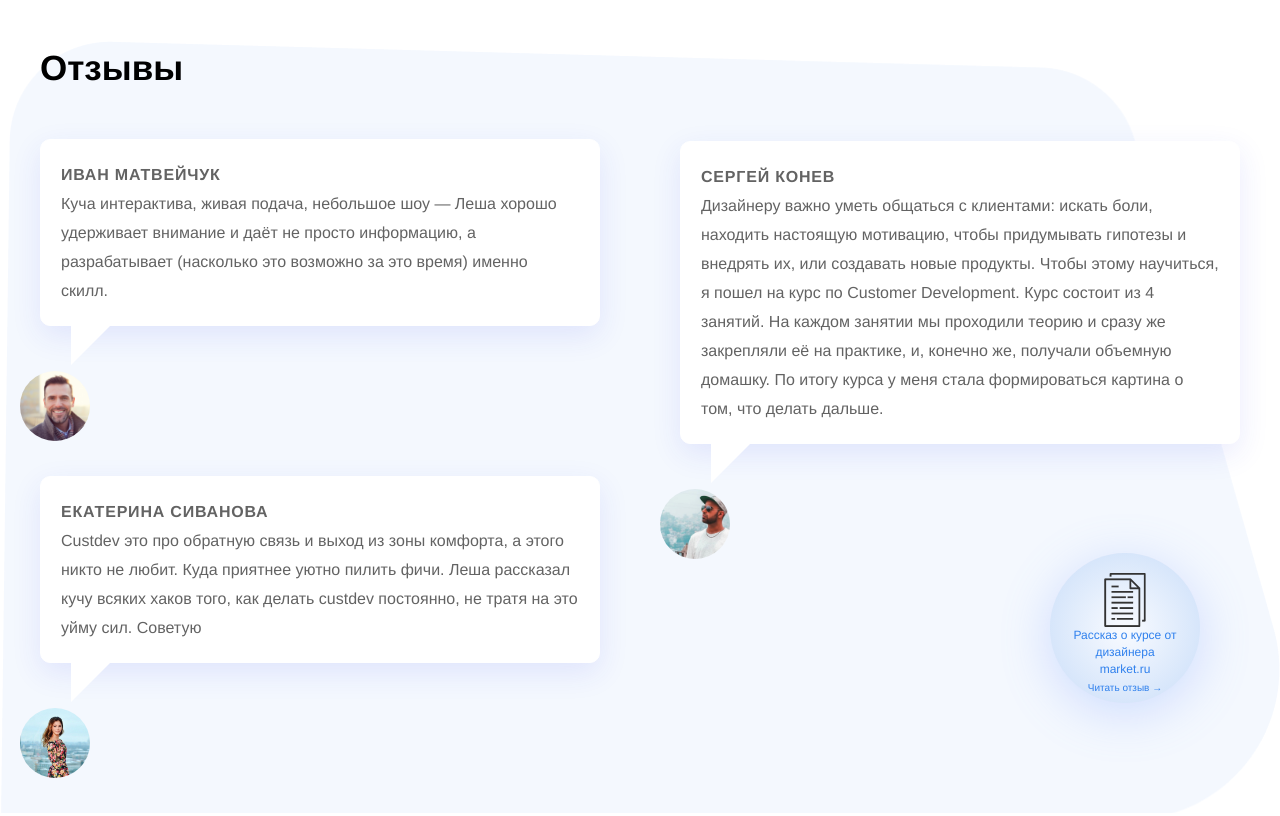
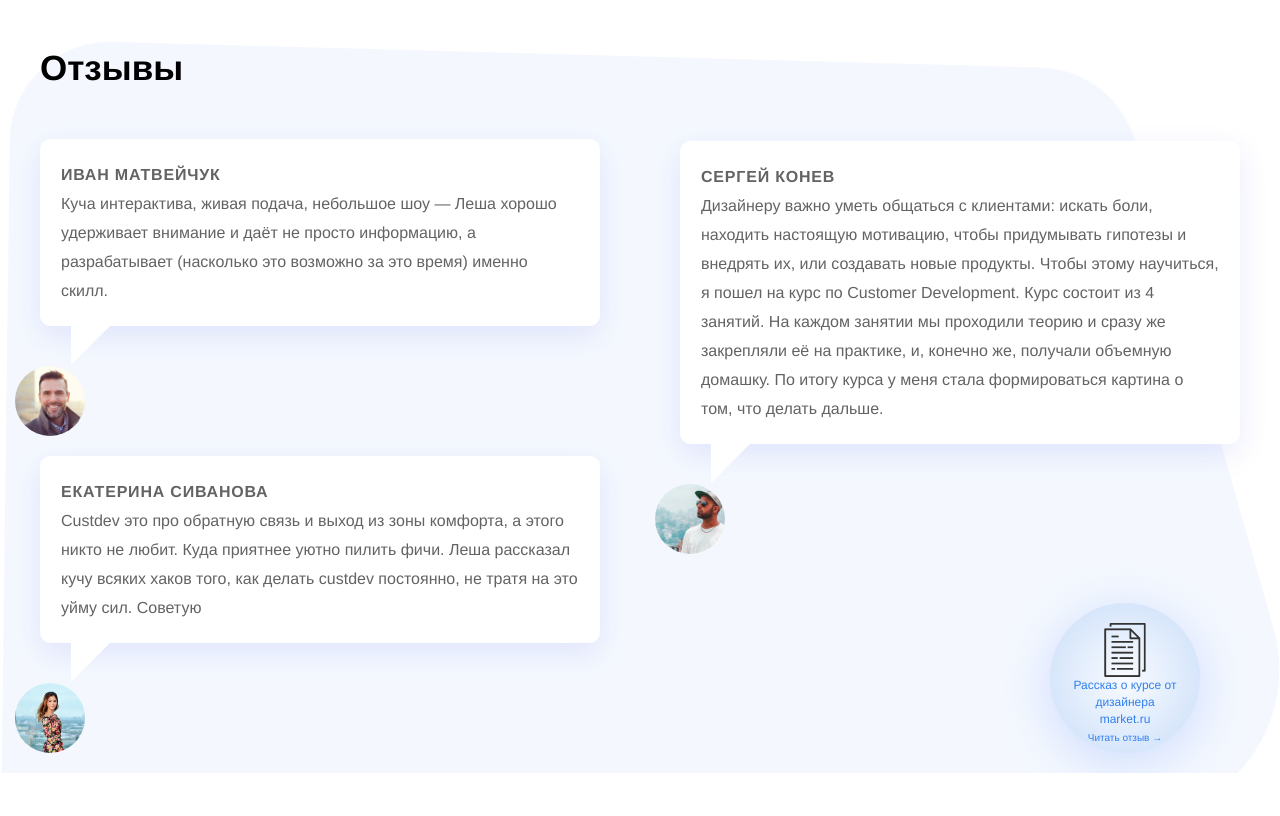
Before and after one commit to egorvelv/Customer-Development, a plain HTML site: page index.html in a window 1280 px wide. Shown: the part 3600-4416 px from the top of the page. Drawn offline with Linux system fonts and the light colour scheme.

Commit message:
working on 7th

```diff
--- a/assets/styles/bubble.css
+++ b/assets/styles/bubble.css
@@ -6,6 +6,7 @@
     background: var(--white);
     color: var(--gray);
     box-shadow: 0px 10px 30px rgba(47, 55, 237, 0.1);
+    margin-bottom: 40px;
 }
 
 .bubble:before {
--- a/assets/styles/circle.css
+++ b/assets/styles/circle.css
@@ -74,7 +74,7 @@
 	width: 150px;
 	height: 150px;
 	right: 40px;
-	bottom: -40px;
+	bottom: -0px;
 }
 
 .circle__img {
--- a/assets/styles/comment.css
+++ b/assets/styles/comment.css
@@ -1,7 +1,7 @@
 .comment {
 	position: relative;
 	width: calc(50% - 40px);
-	margin-bottom: 150px;
+	margin-bottom: 20px;
 }
 
 .comment:nth-child(2) {
@@ -11,9 +11,7 @@
 }
 
 .comment__img {
-	position: absolute;
-	bottom: -115px;
-	left: -20px;
+	transform: translateX(-25px);
 	width: 70px;
 	height: 70px;
 	background-size: cover;
@@ -34,7 +32,6 @@
 
 @media screen and (max-width: 1023px) {
 	.comment {
-		margin-bottom: 150px;
 		width: calc(75% - 40px);
 	}
 
```
